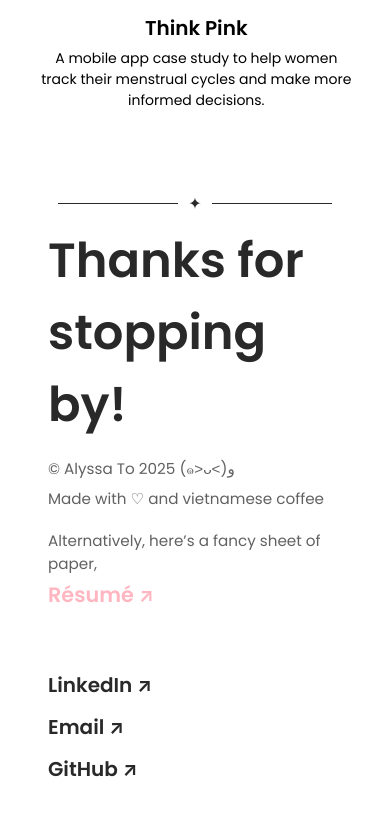
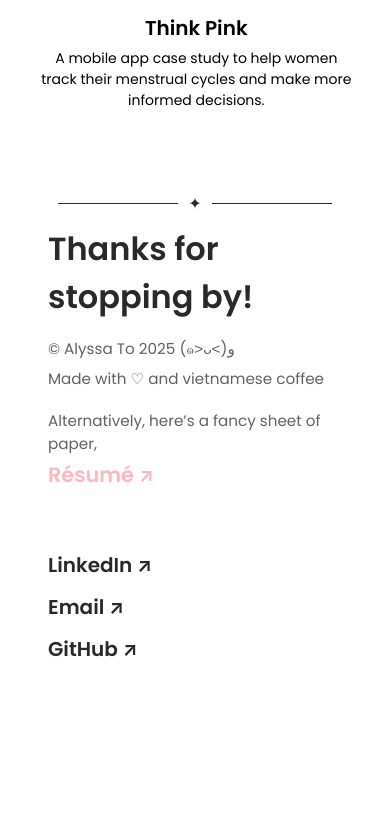
Before and after one commit to alyssaxto/portfolio-updated, a React (Vite) app: page /Playground in a window 390 px wide. Shown: the part 3932-4748 px from the top of the page. After the commit the page ends 4654 px from the top, so only its background shows below. Built offline with nearby package versions, Linux system fonts and the light colour scheme; a web font is replaced by a local one.

Commit message:
fixed footer on mobile

```diff
--- a/src/Footer.css
+++ b/src/Footer.css
@@ -129,6 +129,14 @@ footer {
   margin-bottom: 40px;
 }
 
+/* iPad Pro size range (landscape & portrait) */
+@media (max-width: 1366px) {
+  .footer__left h2.footer-heading {
+    font-size: 2rem;
+  }
+}
+
+
 @media (max-width: 1400px) {
 
  .footer__left h9 {
@@ -179,8 +187,8 @@ footer {
     font-size: 1.3rem;
   }
 
-  .footer__left h9 {
-    font-size: 1.7rem;
+  .footer__left h2 {
+    font-size: 1.5rem;
   }
 
   .footer__left p,
```
